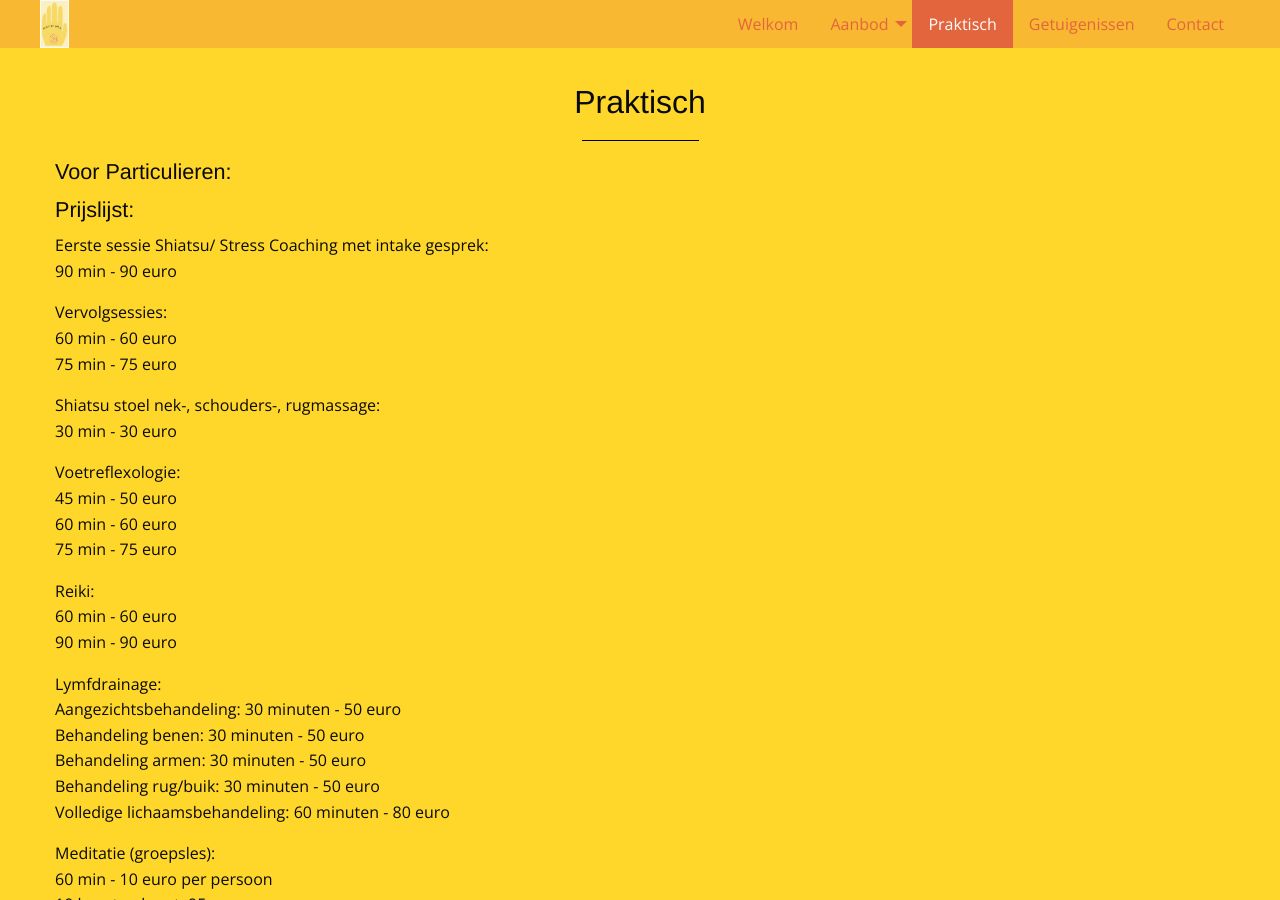
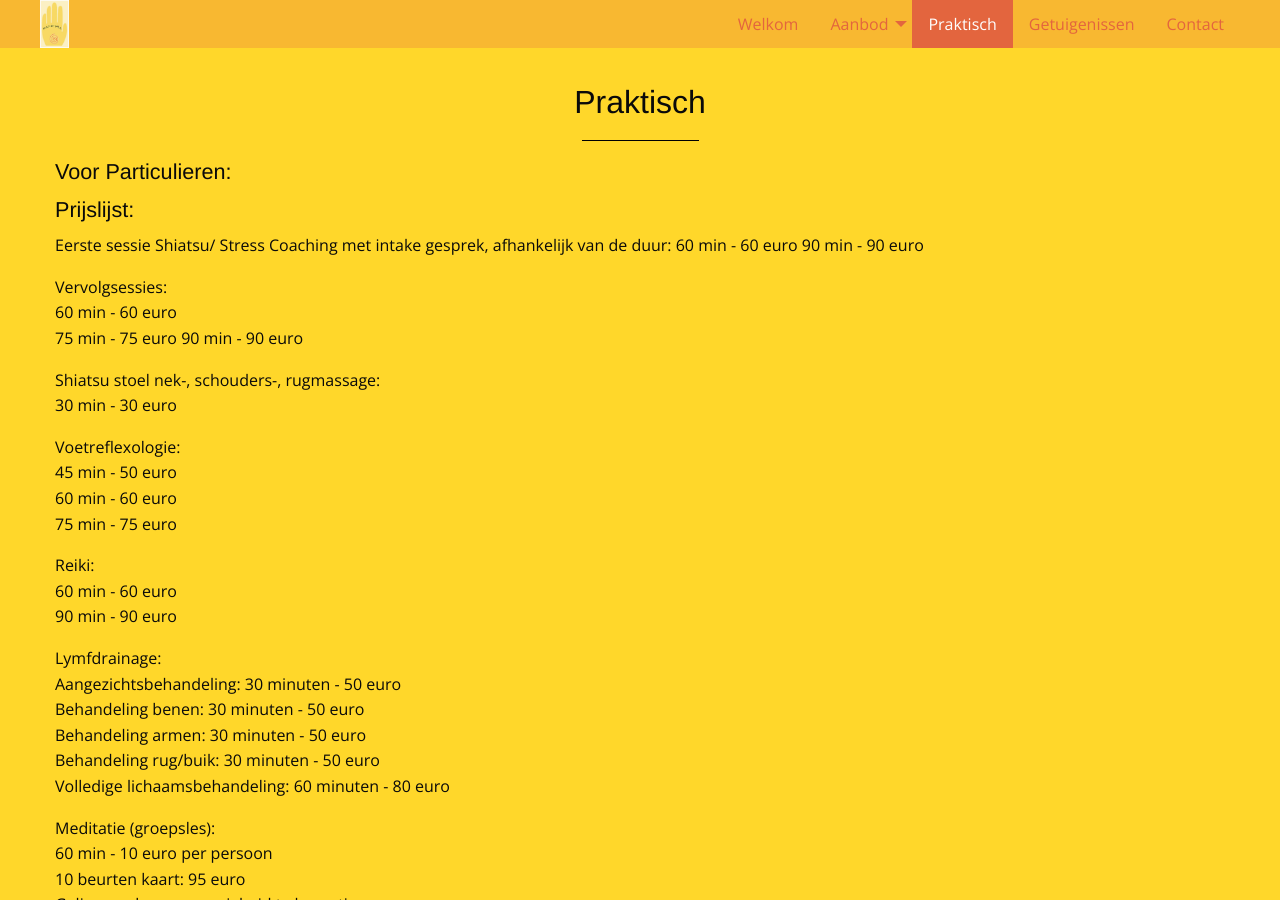
Before and after one commit to manopura/manopura.github.io, a Jekyll site: the page built from praktisch.md, in a window 1280 px wide and 900 px high. Built offline with Jekyll 4.4.1, drawn with Linux system fonts in a browser that asks for light colours; nearby versions of some CDN libraries; our own code applies the rules of GitHub Pages for plain Markdown files.

Commit message:
Update praktisch.md

```diff
--- a/praktisch.md
+++ b/praktisch.md
@@ -7,12 +7,14 @@ menu: praktisch
 ### Voor Particulieren:
 ### Prijslijst:
 
-Eerste sessie Shiatsu/ Stress Coaching met intake gesprek:
+Eerste sessie Shiatsu/ Stress Coaching met intake gesprek, afhankelijk van de duur:
+60 min - 60 euro
 90 min - 90 euro
 
 Vervolgsessies:
 60 min - 60 euro
 75 min - 75 euro
+90 min - 90 euro
 
 Shiatsu stoel nek-, schouders-, rugmassage:
 30 min - 30 euro
```
